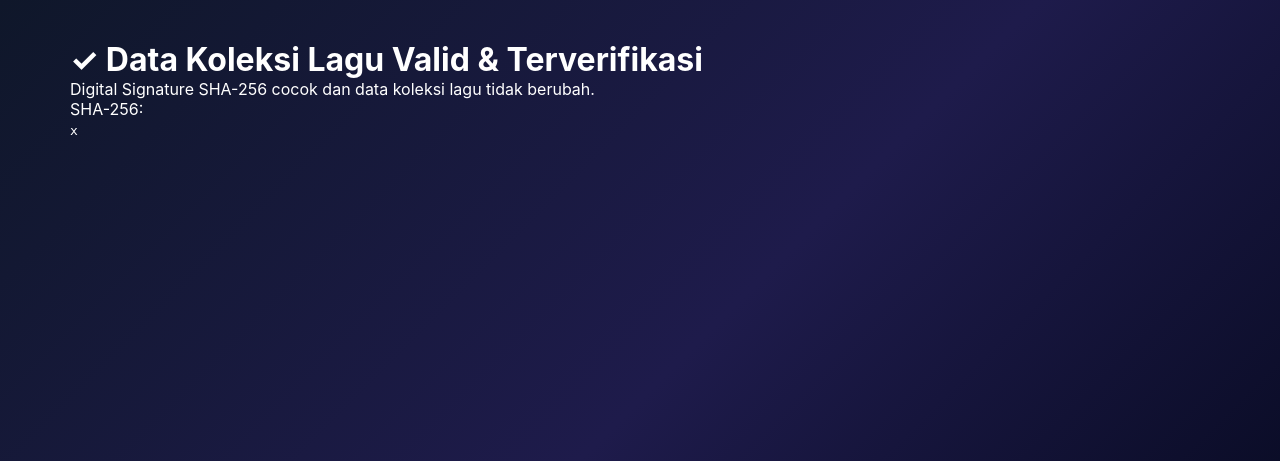
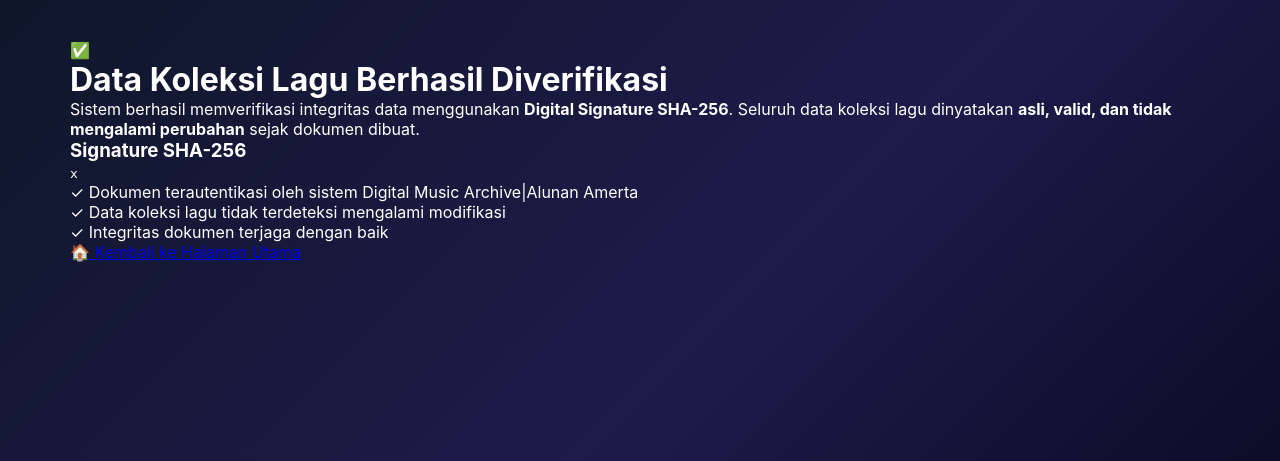
Before and after one commit to khoirunnisasyifa919-sketch/cryptovault, a Flask app: template templates/verify.html in a window 1280 px wide. Shown: the top 461 px of the page. Run offline with Flask 3, Linux system fonts and the light colour scheme; the template is opened without the code that fills it: most values are stand-ins (such as "Sample title", 1, 10 or a date in 2020).

Commit message:
Update verify.html

```diff
--- a/templates/verify.html
+++ b/templates/verify.html
@@ -2,20 +2,47 @@
 
 {% block content %}
 
-<div class="verify-card">
+<div class="verify-card success-card">
 
-<h1>✓ Data Koleksi Lagu Valid & Terverifikasi</h1>
+    <div class="verify-icon">
+        ✅
+    </div>
 
-<p>
-Digital Signature SHA-256 cocok
-dan data koleksi lagu tidak berubah.
-</p>
+    <h1>Data Koleksi Lagu Berhasil Diverifikasi</h1>
 
-<p>
-SHA-256:
-</p>
+    <p class="verify-message">
+        Sistem berhasil memverifikasi integritas data menggunakan
+        <strong>Digital Signature SHA-256</strong>.
+        Seluruh data koleksi lagu dinyatakan <strong>asli, valid,
+        dan tidak mengalami perubahan</strong> sejak dokumen dibuat.
+    </p>
 
-<code>{{ hash }}</code>
+    <div class="hash-box">
+        <h3>Signature SHA-256</h3>
+        <code>{{ hash }}</code>
+    </div>
+
+    <div class="info-box">
+        <p>
+            ✓ Dokumen terautentikasi oleh sistem Digital Music Archive|Alunan Amerta
+        </p>
+
+        <p>
+            ✓ Data koleksi lagu tidak terdeteksi mengalami modifikasi
+        </p>
+
+        <p>
+            ✓ Integritas dokumen terjaga dengan baik
+        </p>
+    </div>
+
+    <div class="btn-group">
+
+        <a href="{{ url_for('index') }}" class="btn-home">
+            🏠 Kembali ke Halaman Utama
+        </a>
+
+    </div>
 
 </div>
 
```
